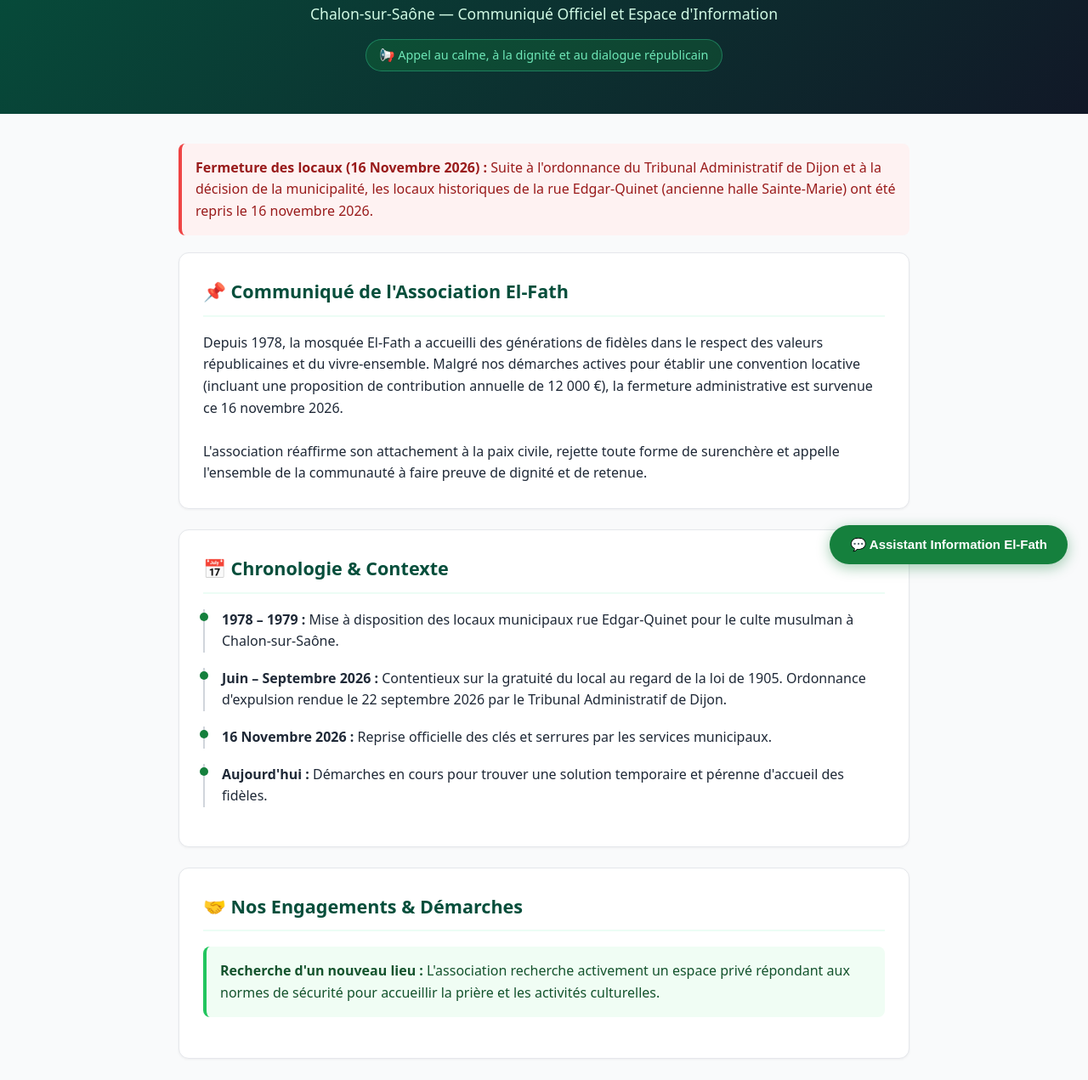
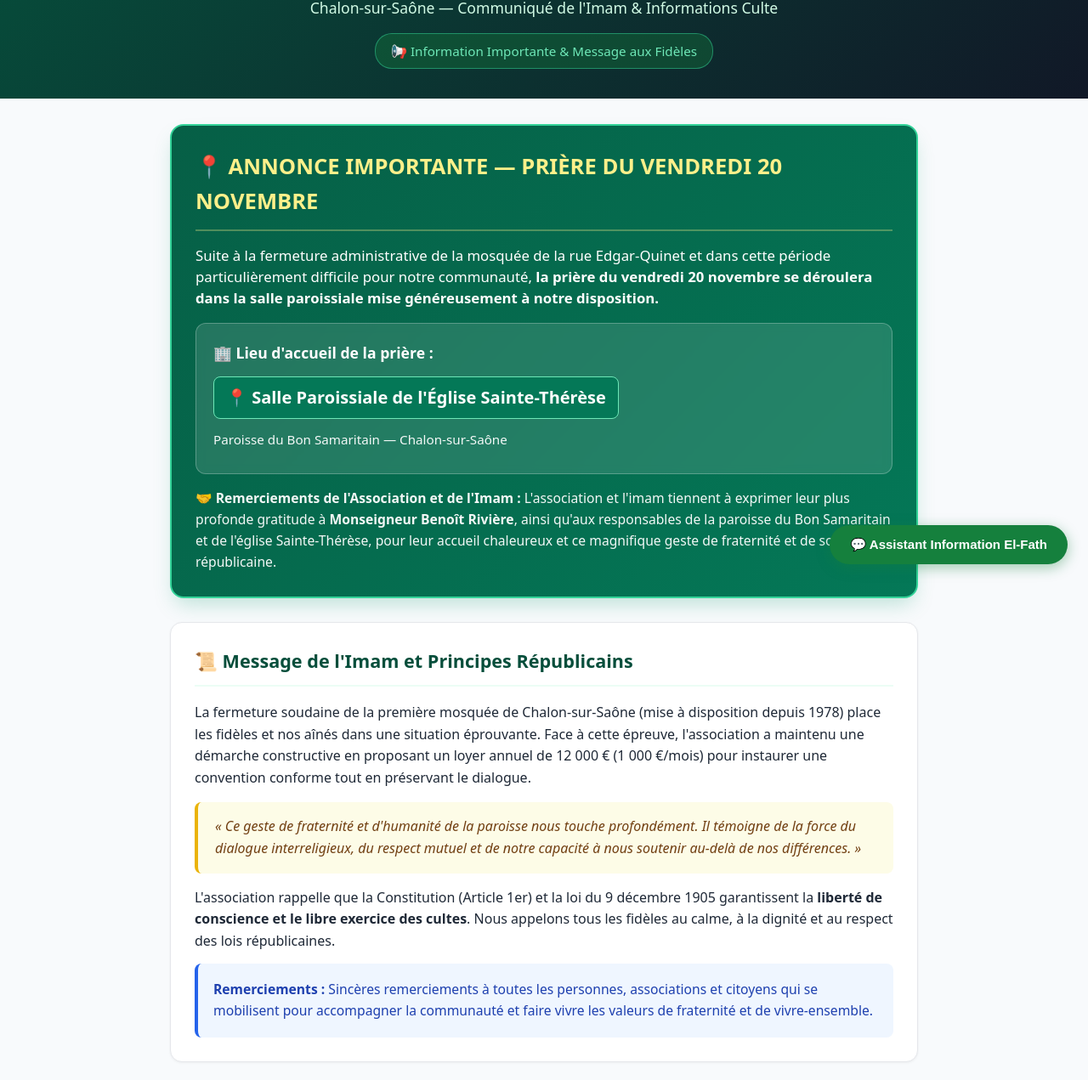
Before and after one commit to Ahbr-75/CV, a plain HTML site: page index.html in a window 1280 px wide. Shown: the part 112-1383 px from the top of the page at 85% size. Drawn offline with Linux system fonts and the light colour scheme.

Commit message:
Add files via upload

```diff
--- a/index.html
+++ b/index.html
@@ -3,15 +3,17 @@
 <head>
   <meta charset="UTF-8">
   <meta name="viewport" content="width=device-width, initial-scale=1.0">
-  <title>Association Musulmane El-Fath — Chalon-sur-Saône</title>
+  <title>Association Musulmane El-Fath — Chalon-sur-Saône | Prière du Vendredi</title>
   <style>
     :root {
       --primary: #15803d;
       --primary-hover: #166534;
       --dark-green: #064e3b;
+      --accent-gold: #d97706;
+      --accent-gold-bg: #fffbeb;
       --text-main: #1f2937;
       --text-muted: #4b5563;
-      --bg-body: #f7fee7;
+      --bg-body: #f8fafc;
       --bg-card: #ffffff;
       --border-color: #e5e7eb;
       --shadow-sm: 0 1px 3px rgba(0,0,0,0.05);
@@ -22,53 +24,100 @@
       font-family: system-ui, -apple-system, BlinkMacSystemFont, 'Segoe UI', Roboto, Helvetica, Arial, sans-serif;
       line-height: 1.6;
       color: var(--text-main);
-      background-color: #f9fafb;
+      background-color: var(--bg-body);
     }
     header {
       background: linear-gradient(135deg, var(--dark-green) 0%, #111827 100%);
       color: white;
-      padding: 50px 20px;
+      padding: 45px 20px 35px;
       text-align: center;
     }
-    header h1 { font-size: 2.2rem; font-weight: 700; margin-bottom: 8px; }
-    header p { font-size: 1.1rem; color: #d1fae5; max-width: 700px; margin: 0 auto 16px; }
+    header h1 { font-size: 2.1rem; font-weight: 700; margin-bottom: 8px; }
+    header p { font-size: 1.1rem; color: #d1fae5; max-width: 750px; margin: 0 auto 16px; }
     .status-badge {
       display: inline-flex;
       align-items: center;
       gap: 8px;
-      background: rgba(21, 128, 61, 0.3);
-      border: 1px solid rgba(52, 211, 153, 0.4);
+      background: rgba(21, 128, 61, 0.35);
+      border: 1px solid rgba(52, 211, 153, 0.5);
       color: #6ee7b7;
-      padding: 6px 16px;
+      padding: 8px 18px;
       border-radius: 20px;
-      font-size: 0.9rem;
+      font-size: 0.95rem;
+      font-weight: 500;
     }
-    .container { max-width: 900px; margin: 35px auto; padding: 0 20px; }
+    .container { max-width: 920px; margin: 30px auto; padding: 0 20px; }
+
+    /* ANNONCE URGENTE PRIÈRE DU VENDREDI */
+    .urgent-banner {
+      background: linear-gradient(135deg, #065f46 0%, #047857 100%);
+      color: white;
+      border: 2px solid #34d399;
+      border-radius: 16px;
+      padding: 28px;
+      margin-bottom: 28px;
+      box-shadow: 0 12px 24px -6px rgba(5, 150, 105, 0.25);
+    }
+    .urgent-banner h2 {
+      color: #fef08a;
+      font-size: 1.6rem;
+      border-bottom: 2px solid rgba(254, 240, 138, 0.3);
+      padding-bottom: 12px;
+      margin-bottom: 16px;
+      display: flex;
+      align-items: center;
+      gap: 10px;
+    }
+    .location-box {
+      background: rgba(255, 255, 255, 0.12);
+      border: 1px solid rgba(255, 255, 255, 0.25);
+      border-radius: 12px;
+      padding: 20px;
+      margin: 16px 0;
+      backdrop-filter: blur(5px);
+    }
+    .location-box p { font-size: 1.1rem; margin-bottom: 8px; }
+    .location-highlight {
+      font-size: 1.25rem;
+      font-weight: 700;
+      color: #ffffff;
+      background: #047857;
+      padding: 8px 14px;
+      border-radius: 8px;
+      display: inline-block;
+      margin: 6px 0;
+      border: 1px solid #6ee7b7;
+    }
+
     .card {
       background: var(--bg-card);
       padding: 28px;
       margin-bottom: 24px;
-      border-radius: 12px;
+      border-radius: 14px;
       box-shadow: var(--shadow-sm);
       border: 1px solid var(--border-color);
     }
     h2 { font-size: 1.35rem; color: var(--dark-green); border-bottom: 2px solid #ecfdf5; padding-bottom: 10px; margin-bottom: 18px; }
-    .alert-box {
-      background: #fef2f2;
-      border-left: 4px solid #ef4444;
-      padding: 16px;
+
+    .gratitude-box {
+      background: #eff6ff;
+      border-left: 4px solid #2563eb;
+      padding: 18px;
       border-radius: 8px;
-      color: #991b1b;
-      margin-bottom: 20px;
+      color: #1e40af;
+      margin-top: 14px;
+      font-size: 0.98rem;
     }
-    .info-box {
-      background: #f0fdf4;
-      border-left: 4px solid #22c55e;
-      padding: 16px;
+    .quote-box {
+      font-style: italic;
+      background: #fdfce7;
+      border-left: 4px solid #eab308;
+      padding: 16px 20px;
       border-radius: 8px;
-      color: #14532d;
-      margin-bottom: 20px;
+      color: #713f12;
+      margin: 16px 0;
     }
+
     .timeline-item {
       position: relative;
       padding-left: 20px;
@@ -85,7 +134,8 @@
       border-radius: 50%;
       background: var(--primary);
     }
-    /* Chatbot widget */
+
+    /* CHATBOT WIDGET */
     #ai-chat-widget { position: fixed; bottom: 24px; right: 24px; z-index: 9999; }
     #chat-toggle-btn {
       background: var(--primary);
@@ -97,6 +147,9 @@
       font-weight: 600;
       cursor: pointer;
       box-shadow: 0 4px 16px rgba(21, 128, 61, 0.4);
+      display: flex;
+      align-items: center;
+      gap: 10px;
     }
     #chat-box {
       display: none;
@@ -118,51 +171,77 @@
   </style>
 </head>
 <body>
+
   <header>
-    <h1>Association Culturelle et Cultuelle El-Fath</h1>
-    <p>Chalon-sur-Saône — Communiqué Officiel et Espace d'Information</p>
+    <h1>Association Culturelle Musulmane El-Fath</h1>
+    <p>Chalon-sur-Saône — Communiqué de l'Imam & Informations Culte</p>
     <div class="status-badge">
-      <span>📢 Appel au calme, à la dignité et au dialogue républicain</span>
+      <span>📢 Information Importante & Message aux Fidèles</span>
     </div>
   </header>
 
   <main class="container">
-    <div class="alert-box">
-      <strong>Fermeture des locaux (16 Novembre 2026) :</strong> Suite à l'ordonnance du Tribunal Administratif de Dijon et à la décision de la municipalité, les locaux historiques de la rue Edgar-Quinet (ancienne halle Sainte-Marie) ont été repris le 16 novembre 2026.
+
+    <!-- BLOC ANNONCE URGENTE : PRIÈRE DU VENDREDI -->
+    <div class="urgent-banner">
+      <h2>📍 ANNONCE IMPORTANTE — PRIÈRE DU VENDREDI 20 NOVEMBRE</h2>
+      <p style="font-size: 1.05rem; line-height: 1.5; margin-bottom: 12px;">
+        Suite à la fermeture administrative de la mosquée de la rue Edgar-Quinet et dans cette période particulièrement difficile pour notre communauté, <strong>la prière du vendredi 20 novembre se déroulera dans la salle paroissiale mise généreusement à notre disposition.</strong>
+      </p>
+
+      <div class="location-box">
+        <p><strong>🏢 Lieu d'accueil de la prière :</strong></p>
+        <div class="location-highlight">📍 Salle Paroissiale de l'Église Sainte-Thérèse</div>
+        <p style="margin-top: 6px; font-size: 0.95rem; opacity: 0.95;">
+          Paroisse du Bon Samaritain — Chalon-sur-Saône
+        </p>
+      </div>
+
+      <p style="font-size: 0.98rem; opacity: 0.95;">
+        🤝 <strong>Remerciements de l'Association et de l'Imam :</strong> L'association et l'imam tiennent à exprimer leur plus profonde gratitude à <strong>Monseigneur Benoît Rivière</strong>, ainsi qu'aux responsables de la paroisse du Bon Samaritain et de l'église Sainte-Thérèse, pour leur accueil chaleureux et ce magnifique geste de fraternité et de solidarité républicaine.
+      </p>
     </div>
 
+    <!-- COMMUNIQUÉ DE L'IMAM ET DE L'ASSOCIATION -->
     <section class="card">
-      <h2>📌 Communiqué de l'Association El-Fath</h2>
-      <p>Depuis 1978, la mosquée El-Fath a accueilli des générations de fidèles dans le respect des valeurs républicaines et du vivre-ensemble. Malgré nos démarches actives pour établir une convention locative (incluant une proposition de contribution annuelle de 12 000 €), la fermeture administrative est survenue ce 16 novembre 2026.</p>
-      <br>
-      <p>L'association réaffirme son attachement à la paix civile, rejette toute forme de surenchère et appelle l'ensemble de la communauté à faire preuve de dignité et de retenue.</p>
-    </section>
+      <h2>📜 Message de l'Imam et Principes Républicains</h2>
+      <p>
+        La fermeture soudaine de la première mosquée de Chalon-sur-Saône (mise à disposition depuis 1978) place les fidèles et nos aînés dans une situation éprouvante. Face à cette épreuve, l'association a maintenu une démarche constructive en proposant un loyer annuel de 12 000 € (1 000 €/mois) pour instaurer une convention conforme tout en préservant le dialogue.
+      </p>
 
-    <section class="card">
-      <h2>📅 Chronologie & Contexte</h2>
-      <div class="timeline-item">
-        <strong>1978 – 1979 :</strong> Mise à disposition des locaux municipaux rue Edgar-Quinet pour le culte musulman à Chalon-sur-Saône.
+      <div class="quote-box">
+        « Ce geste de fraternité et d'humanité de la paroisse nous touche profondément. Il témoigne de la force du dialogue interreligieux, du respect mutuel et de notre capacité à nous soutenir au-delà de nos différences. »
       </div>
-      <div class="timeline-item">
-        <strong>Juin – Septembre 2026 :</strong> Contentieux sur la gratuité du local au regard de la loi de 1905. Ordonnance d'expulsion rendue le 22 septembre 2026 par le Tribunal Administratif de Dijon.
-      </div>
-      <div class="timeline-item">
-        <strong>16 Novembre 2026 :</strong> Reprise officielle des clés et serrures par les services municipaux.
-      </div>
-      <div class="timeline-item">
-        <strong>Aujourd'hui :</strong> Démarches en cours pour trouver une solution temporaire et pérenne d'accueil des fidèles.
+
+      <p>
+        L'association rappelle que la Constitution (Article 1er) et la loi du 9 décembre 1905 garantissent la <strong>liberté de conscience et le libre exercice des cultes</strong>. Nous appelons tous les fidèles au calme, à la dignité et au respect des lois républicaines.
+      </p>
+
+      <div class="gratitude-box">
+        <strong>Remerciements :</strong> Sincères remerciements à toutes les personnes, associations et citoyens qui se mobilisent pour accompagner la communauté et faire vivre les valeurs de fraternité et de vivre-ensemble.
       </div>
     </section>
 
+    <!-- CHRONOLOGIE DES ÉVÉNEMENTS -->
     <section class="card">
-      <h2>🤝 Nos Engagements & Démarches</h2>
-      <div class="info-box">
-        <strong>Recherche d'un nouveau lieu :</strong> L'association recherche activement un espace privé répondant aux normes de sécurité pour accueillir la prière et les activités culturelles.
+      <h2>📅 Rappel des faits</h2>
+      <div class="timeline-item">
+        <strong>1978 – 1979 :</strong> Mise à disposition de l'ancienne halle Sainte-Marie (rue Edgar-Quinet) pour le culte musulman à Chalon.
+      </div>
+      <div class="timeline-item">
+        <strong>22 Septembre 2026 :</strong> Ordonnance du Tribunal Administratif. Proposition écrite de l'association pour un loyer de 1 000 €/mois. Saisine du Conseil d'État.
+      </div>
+      <div class="timeline-item">
+        <strong>16 Novembre 2026 :</strong> Reprise des clés et serrures par la municipalité.
+      </div>
+      <div class="timeline-item">
+        <strong>Vendredi 20 Novembre 2026 :</strong> Accueil solidaire de la prière du vendredi à la <strong>Salle Paroissiale de l'Église Sainte-Thérèse (Paroisse du Bon Samaritain)</strong>.
       </div>
     </section>
+
   </main>
 
-  <!-- Chatbot Widget -->
+  <!-- WIDGET CHATBOT IA -->
   <div id="ai-chat-widget">
     <button id="chat-toggle-btn">💬 Assistant Information El-Fath</button>
     <div id="chat-box">
@@ -172,11 +251,11 @@
       </div>
       <div id="chat-messages">
         <div style="background:#e5e7eb;padding:10px;border-radius:10px;">
-          Bonjour. Je suis l'assistant virtuel d'information de l'Association El-Fath. Posez-moi vos questions sur la situation, les démarches ou les communiqués officiels.
+          Bonjour. Je suis l'assistant d'information d'El-Fath. Vous pouvez me poser des questions sur la prière du vendredi, le lieu d'accueil ou les communiqués.
         </div>
       </div>
       <div class="chat-input-area">
-        <input type="text" id="chat-input" placeholder="Posez une question...">
+        <input type="text" id="chat-input" placeholder="Où se déroule la prière ?...">
         <button id="chat-send-btn">Envoyer</button>
       </div>
     </div>
```
